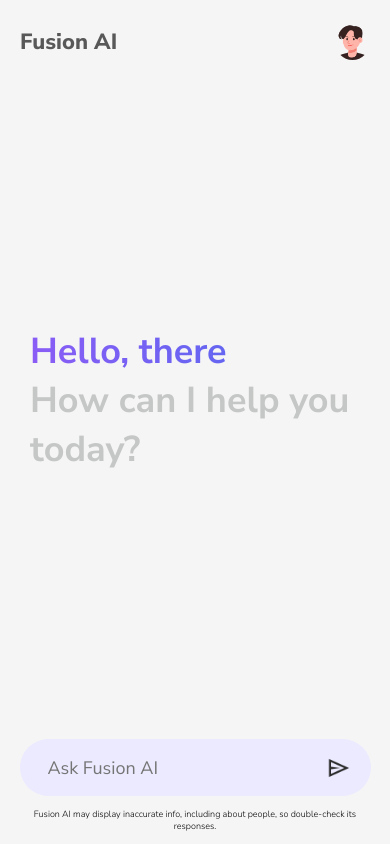
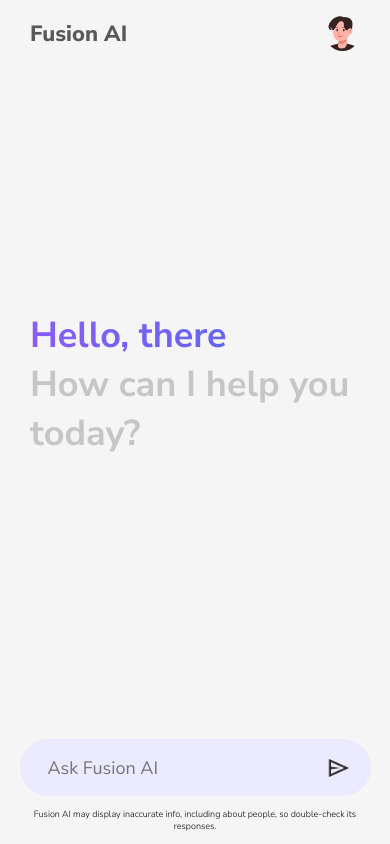
Before and after one commit to armanulhaq/fusion, a React (Vite) app: page / in a window 390 px wide. Built offline with nearby package versions, Linux system fonts and the light colour scheme.

Commit message:
fix navbar on phone

```diff
--- a/src/components/Nav/nav.css
+++ b/src/components/Nav/nav.css
@@ -18,3 +18,11 @@
     width: 35px;
     border-radius: 50%;
 }
+
+@media screen and (max-width: 767px) {
+    .nav {
+        font-size: 22px;
+        padding: 30px;
+        height: 8dvh;
+    }
+}
```
